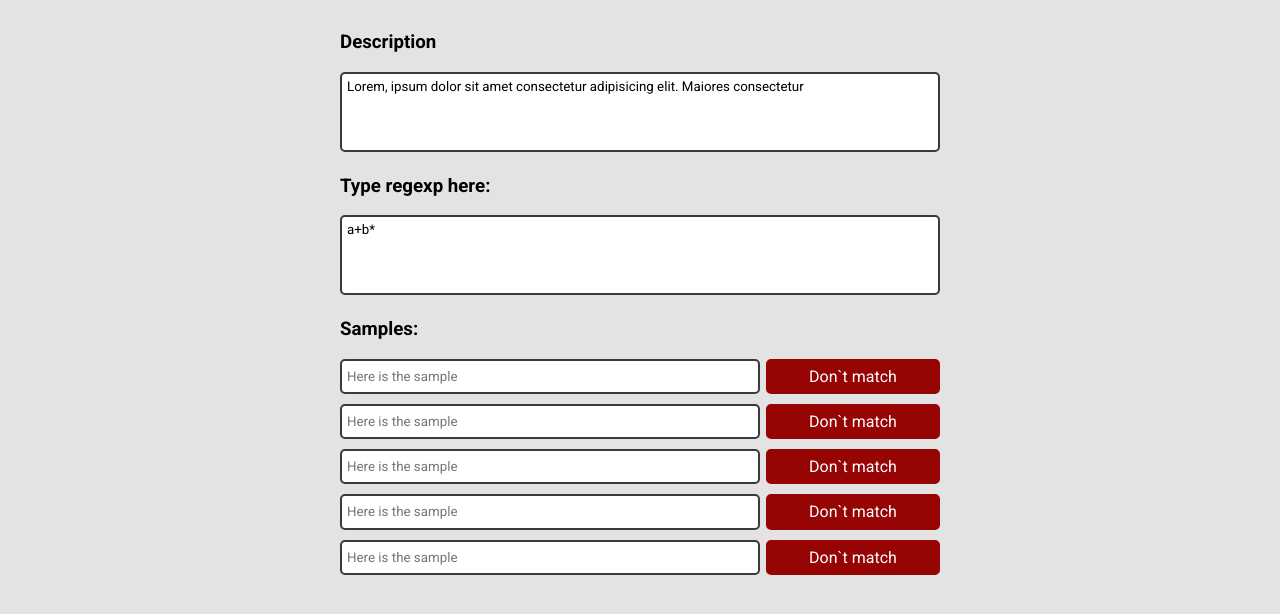
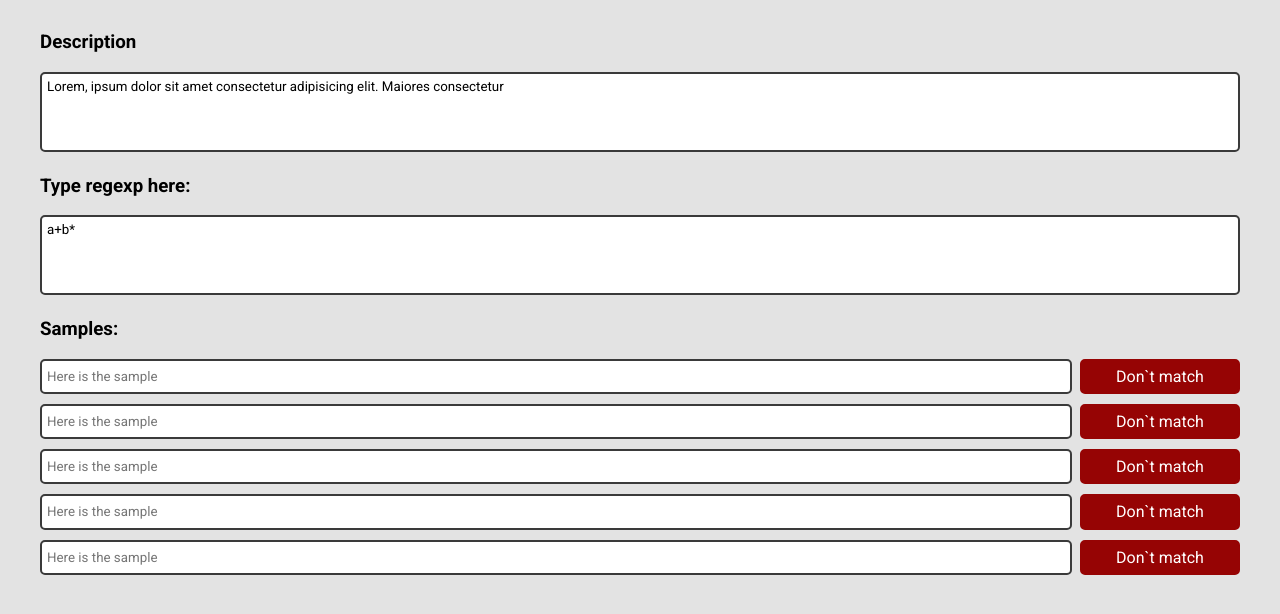
Before and after one commit to deeplymax/VSTU_web, a website: page client/index.html in a window 1280 px wide. Shown: the part 170-784 px from the top of the page. Drawn offline with Linux system fonts and the light colour scheme.

Commit message:
flexing sample

```diff
--- a/client/style.css
+++ b/client/style.css
@@ -22,7 +22,8 @@ h1 {
 /* container */
 
 .container {
-    width: 600px;
+    min-width: 300px;
+    max-width: 1200px;
     margin: 0 auto;
 }
 
@@ -40,7 +41,7 @@ h1 {
 }
 
 .input:focus {
-    border: 2px solid rgb(84, 57, 185);
+    border: 2px solid rgb(26, 4, 104);
 }
 
 /* textarea */
@@ -54,25 +55,24 @@ textarea {
 /* sample */
 
 .answer {
-    width: 29%;
-    margin-left: 1%;
+    width: 10rem;
+    margin-left: .5rem;
     height: 2.2rem;
-    display: inline-block;
     border: .125rem solid black;
     border-radius: 5px;
     text-align: center;
-    vertical-align: top;
     line-height: 2rem;
     color: #fff;
 }
 
 .sample {
     margin-bottom: 10px;
+    display: flex;
 }
 
 .sample input {
     height: 2.2rem;
-    width: 70%;
+    flex-grow: 1;
 }
 
 .no-match {
```
Also changed, not shown: client/index.html (+10 -5 lines).
